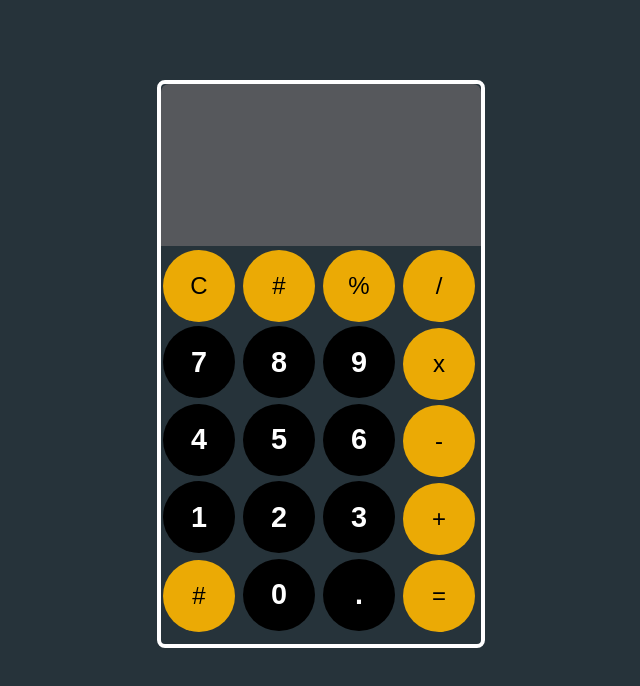
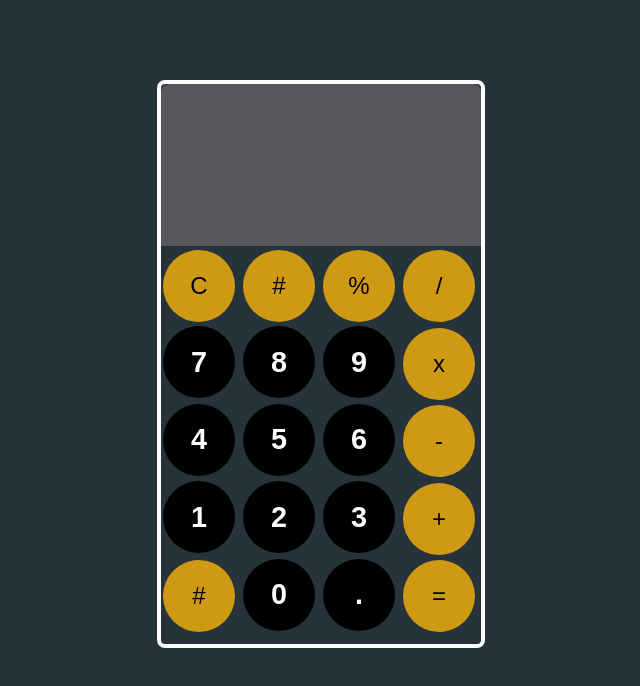
Before and after one commit to p-karari/simple_calculator, a plain HTML site: page index.html in a window 1280 px wide. Shown: the whole page, without its empty margins (319-959 px from the left). Drawn offline with Linux system fonts and the light colour scheme.

Commit message:
updates the programmes styles

```diff
--- a/styles.css
+++ b/styles.css
@@ -58,7 +58,7 @@ button:hover {
     border: none;
     margin: 2px;
     font-size: 1.5rem;
-    background-color: rgb(235, 170, 5);
+    background-color: rgb(207, 154, 19);
     transition: all .5s ease;
 }
 
```
